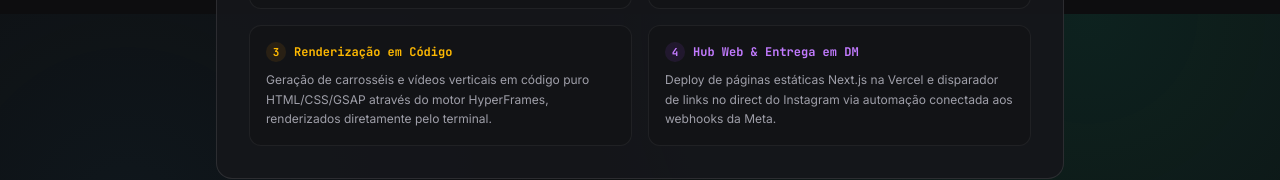
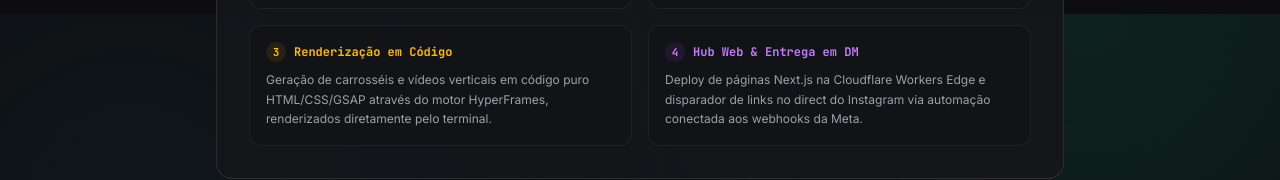
Before and after one commit to luis-henrique-carvalho/devremoto-web, a Next.js app: page /sobre in a window 1280 px wide. Shown: the part 786-966 px from the top of the page. Built offline with nearby package versions, Linux system fonts and the light colour scheme.

Commit message:
fix(copy): update hosting reference to Cloudflare

```diff
--- a/src/app/sobre/page.tsx
+++ b/src/app/sobre/page.tsx
@@ -157,7 +157,7 @@ export default function SobrePage() {
               <span>Hub Web & Entrega em DM</span>
             </div>
             <p className="text-xs text-zinc-400 leading-relaxed">
-              Deploy de páginas estáticas Next.js na Vercel e disparador de links no direct do Instagram via automação conectada aos webhooks da Meta.
+              Deploy de páginas Next.js na Cloudflare Workers Edge e disparador de links no direct do Instagram via automação conectada aos webhooks da Meta.
             </p>
           </div>
         </div>
--- a/src/components/footer.tsx
+++ b/src/components/footer.tsx
@@ -58,7 +58,7 @@ export function Footer() {
             </Link>
           </div>
           <div>
-            <span>© 2026 dev.remoto · Hospedado na Vercel</span>
+            <span>© 2026 dev.remoto · Hospedado na Cloudflare</span>
           </div>
         </div>
       </div>
```
